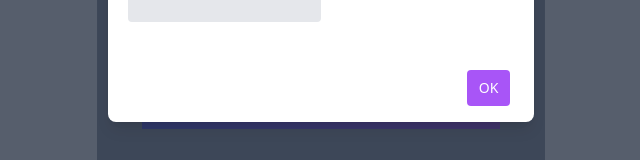
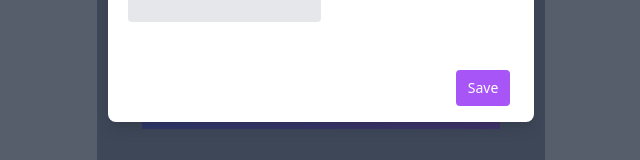
Before and after one commit to lvidal1/react-card-generator, a Next.js app: page /sandbox in a window 1280 px wide. Shown: the part 447-607 px from the top of the page, without its empty margins (319-959 px from the left). Built offline with nearby package versions, Linux system fonts and the light colour scheme.

Commit message:
[UI] Add button component

```diff
--- a/components/modals/Information.js
+++ b/components/modals/Information.js
@@ -2,6 +2,7 @@ import React from "react";
 
 import Modal from "@components/shared/Modal";
 import Input from "@components/shared/Input";
+import Button from "../shared/Button";
 
 
 const Information = () => {
@@ -12,7 +13,7 @@ const Information = () => {
             <Input id="Modal.Information.Birth" label="Birth day" />
         </Modal.Body>
         <Modal.Footer>
-            <button class="bg-purple-500 mr-1 rounded text-sm py-2 px-3 text-white hover:bg-purple-600 transition duration-150">OK</button>
+            <Button text="Save" onClick={() => { }} />
         </Modal.Footer>
     </Modal>;
 }
--- /dev/null
+++ b/components/shared/Button.js
@@ -0,0 +1,9 @@
+import React from "react";
+
+import styles from "@styles/shared/Button.module.css"
+
+const Button = ({ text, onClick }) => {
+    return <button className={styles["btn-success"]} onClick={onClick}>{text}</button>;
+}
+
+export default Button;
--- /dev/null
+++ b/styles/shared/Button.module.css
@@ -0,0 +1,3 @@
+.btn-success {
+	@apply bg-purple-500 mr-1 rounded text-sm py-2 px-3 text-white hover:bg-purple-600 transition duration-150;
+}
```
